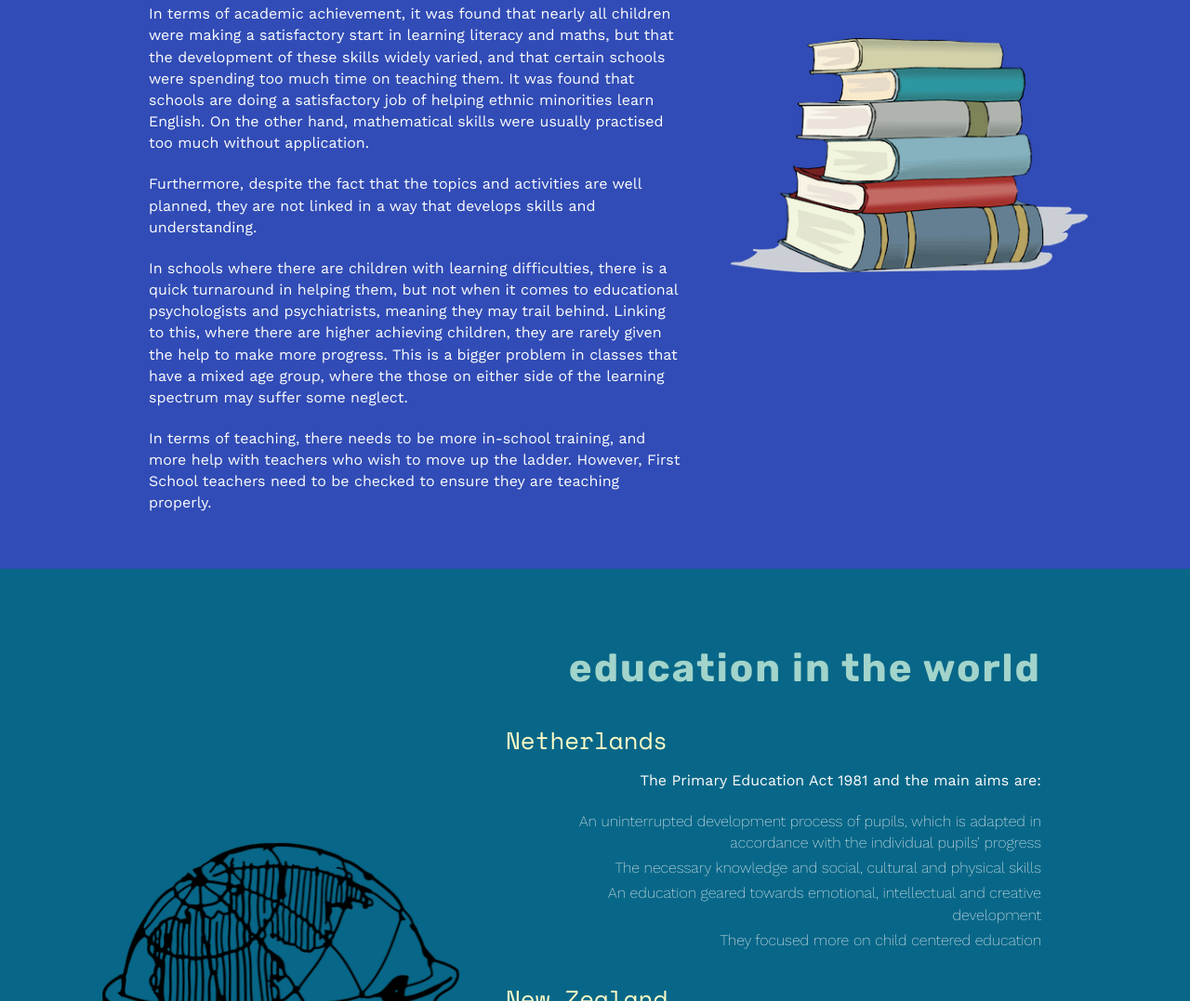
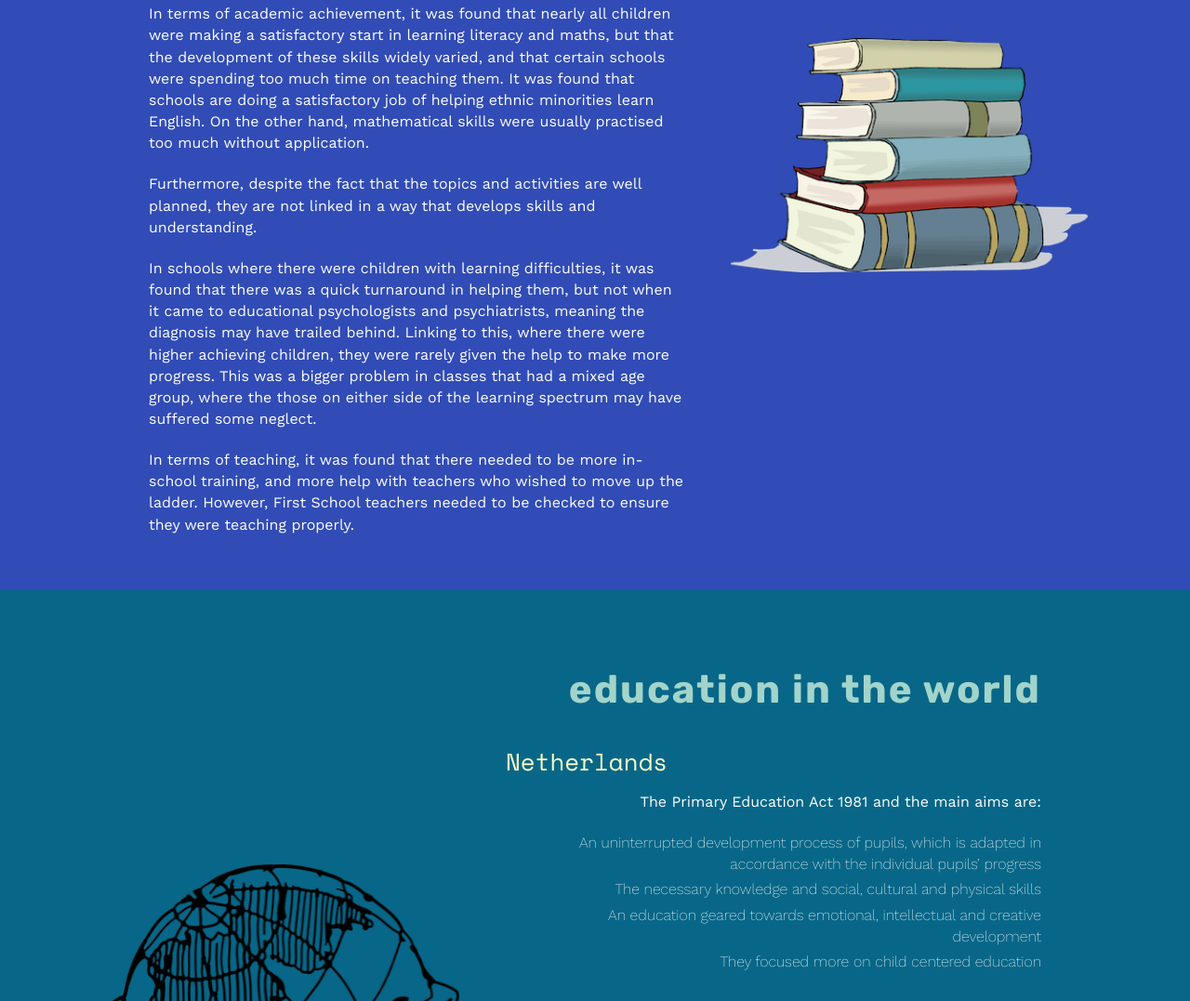
Before and after one commit to lucidstack/edurun, a website: page index.html in a window 1280 px wide. Shown: the part 2001-3078 px from the top of the page at 93% size. Drawn offline with nearby package versions, Linux system fonts and the light colour scheme; a web font is replaced by a local one.

Commit message:
update text in homepage

```diff
--- a/index.html
+++ b/index.html
@@ -101,20 +101,21 @@
         </p>
 
         <p>
-          In schools where there are children with learning difficulties, there
-          is a quick turnaround in helping them, but not when it comes to
-          educational psychologists and psychiatrists, meaning they may trail
-          behind. Linking to this, where there are higher achieving children,
-          they are rarely given the help to make more progress. This is a bigger
-          problem in classes that have a mixed age group, where the those on
-          either side of the learning spectrum may suffer some neglect.
+          In schools where there were children with learning difficulties, it
+          was found that there was a quick turnaround in helping them, but not
+          when it came to educational psychologists and psychiatrists, meaning
+          the diagnosis may have trailed behind. Linking to this, where there
+          were higher achieving children, they were rarely given the help to
+          make more progress. This was a bigger problem in classes that had a
+          mixed age group, where the those on either side of the learning
+          spectrum may have suffered some neglect.
         </p>
 
         <p>
-          In terms of teaching, there needs to be more in-school training, and
-          more help with teachers who wish to move up the ladder. However, First
-          School teachers need to be checked to ensure they are teaching
-          properly.
+          In terms of teaching, it was found that there needed to be more in-school
+          training, and more help with teachers who wished to move up the ladder.
+          However, First School teachers needed to be checked to ensure they were
+          teaching properly.
         </p>
       </div>
       <div class="u-only-desktop image image--no-rotate">
```
